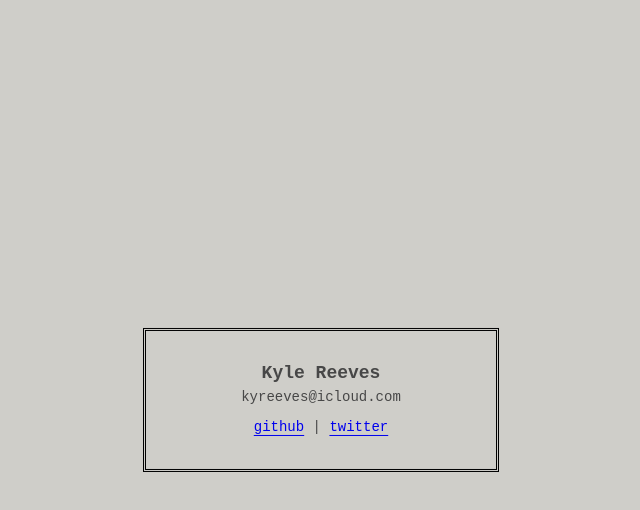
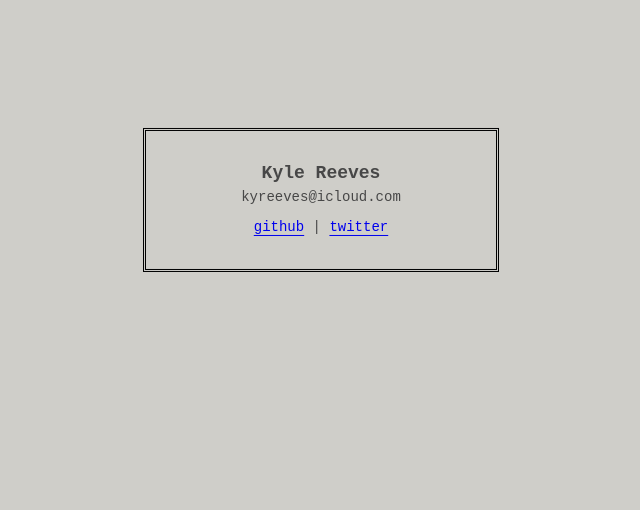
Before and after one commit to kyreeves/kyreeves.github.io, a plain HTML site: page index.html in a window 1280 px wide. Shown: the whole page, without its empty margins (319-959 px from the left). Drawn offline with Linux system fonts and the light colour scheme.

Commit message:
Update positioning

```diff
--- a/style.css
+++ b/style.css
@@ -23,7 +23,7 @@ a:hover {
 
 .content {
   position: absolute;
-  top: 50%;
+  top: 25%;
   left: 50%;
   transform: translate(-50%, -50%);
   width: 350px;
```
